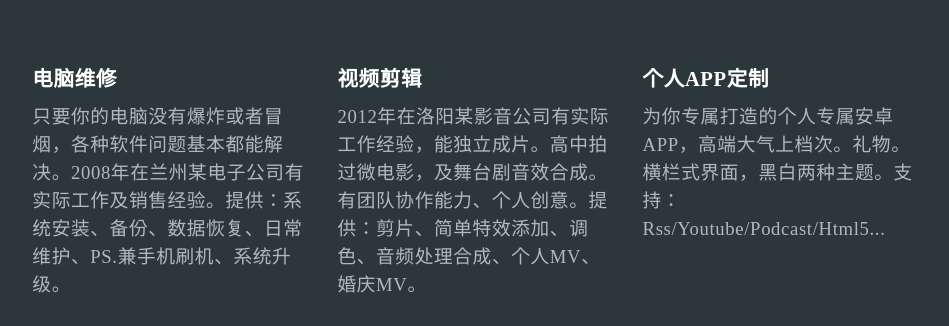
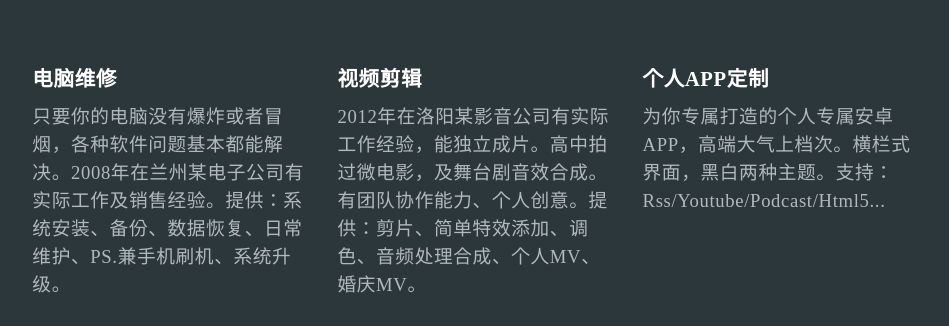
Before and after one commit to ijackcao/ijackcao.github.com, a plain HTML site: page index.html in a window 1280 px wide. Shown: the part 451-777 px from the top of the page, without its empty margins (165-1114 px from the left). Drawn offline with nearby package versions, Linux system fonts and the light colour scheme.

Commit message:
Update index.html

```diff
--- a/index.html
+++ b/index.html
@@ -169,7 +169,7 @@
 					</section>
 					<section class="4u">
 						<h2>个人APP定制</h2>
-						<p>为你专属打造的个人专属安卓APP，高端大气上档次。礼物。横栏式界面，黑白两种主题。支持：Rss/Youtube/Podcast/Html5...</p>
+						<p>为你专属打造的个人专属安卓APP，高端大气上档次。横栏式界面，黑白两种主题。支持：Rss/Youtube/Podcast/Html5...</p>
 					</section>
 				</div>
 			<!-- Main -->
```
